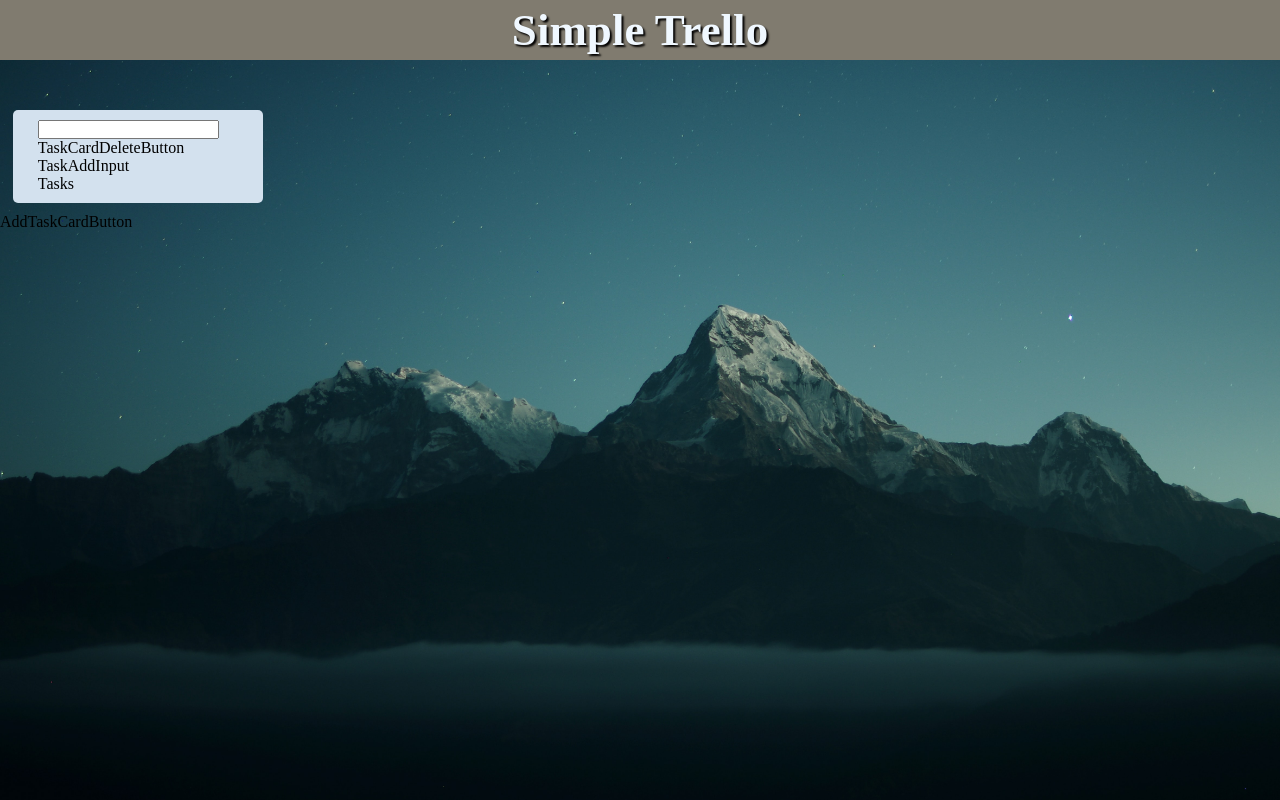
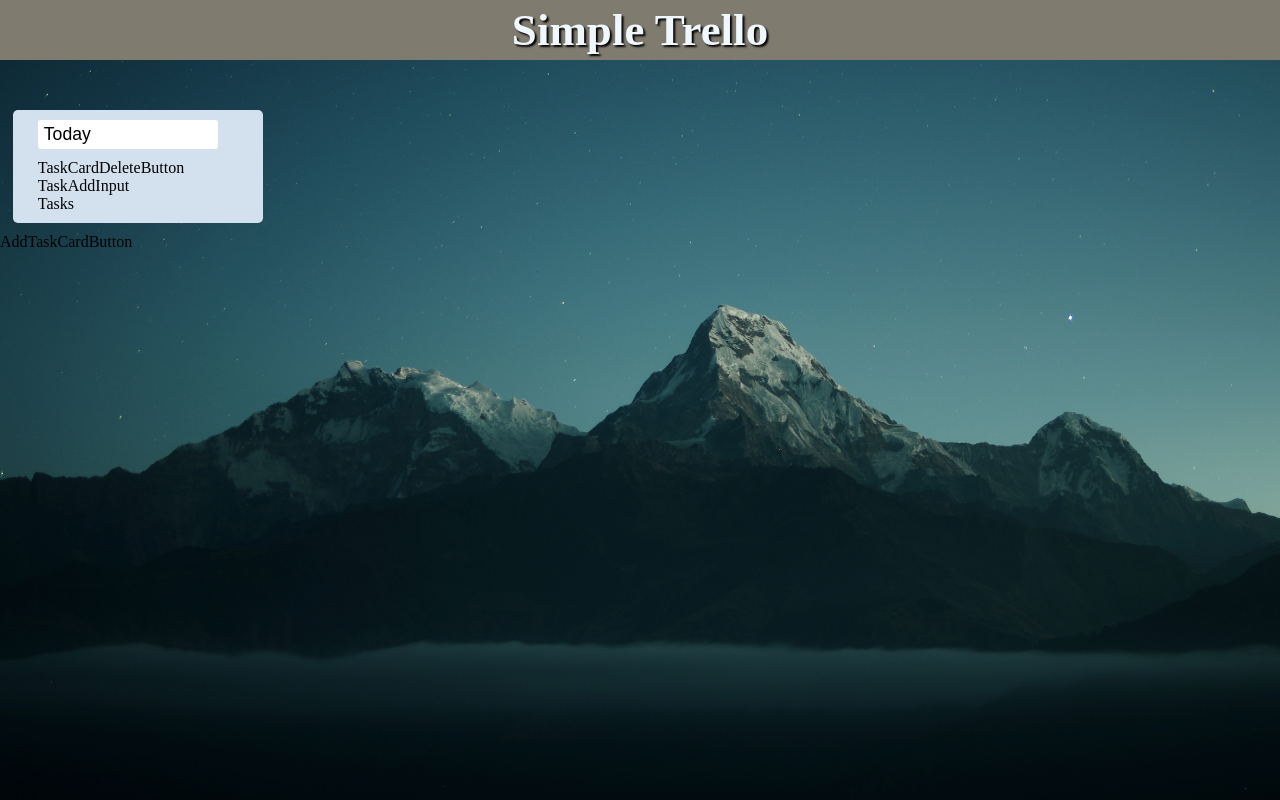
Before and after one commit to hatano-yota/task-sheet, a React (Create React App) app: page / in a window 1280 px wide. Both pictures are taken after a click on the element "Today". Built offline with nearby package versions, Linux system fonts and the light colour scheme.

Commit message:
TaskCardTitleコンポーネントの微調整

```diff
--- a/src/components/molcules/TaskCardTitle.jsx
+++ b/src/components/molcules/TaskCardTitle.jsx
@@ -14,14 +14,25 @@ export const TaskCardTitle = () => {
     e.preventDefault();
     setIsClick(false);
   };
+  const handleBlur = () => {
+    setIsClick(false);
+  };
 
   return (
-    <div onClick={handleClick}>
+    <div onClick={handleClick} className="taskCardTitleInputArea">
       {!isClick ? (
         <h3>{inputCardTitle}</h3>
       ) : (
         <form onSubmit={handleSubmit}>
-          <input type="text" onChange={handleChange}></input>
+          <input
+            className="taskCardTitleInput"
+            type="text"
+            value={inputCardTitle}
+            autoFocus
+            onChange={handleChange}
+            onBlur={handleBlur}
+            maxLength="15"
+          ></input>
         </form>
       )}
     </div>
--- a/src/index.css
+++ b/src/index.css
@@ -28,3 +28,16 @@ header {
   background-color: rgb(211, 225, 238);
   border-radius: 5px;
 }
+.taskCardTitleInputArea {
+  margin-bottom: 10px;
+  width: 30%;
+  cursor: pointer;
+}
+.taskCardTitleInput {
+  width: 180px;
+  font-size: 1.1rem;
+  padding: 4px 6px;
+  border-radius: 3px;
+  border: none;
+  outline: none;
+}
```
